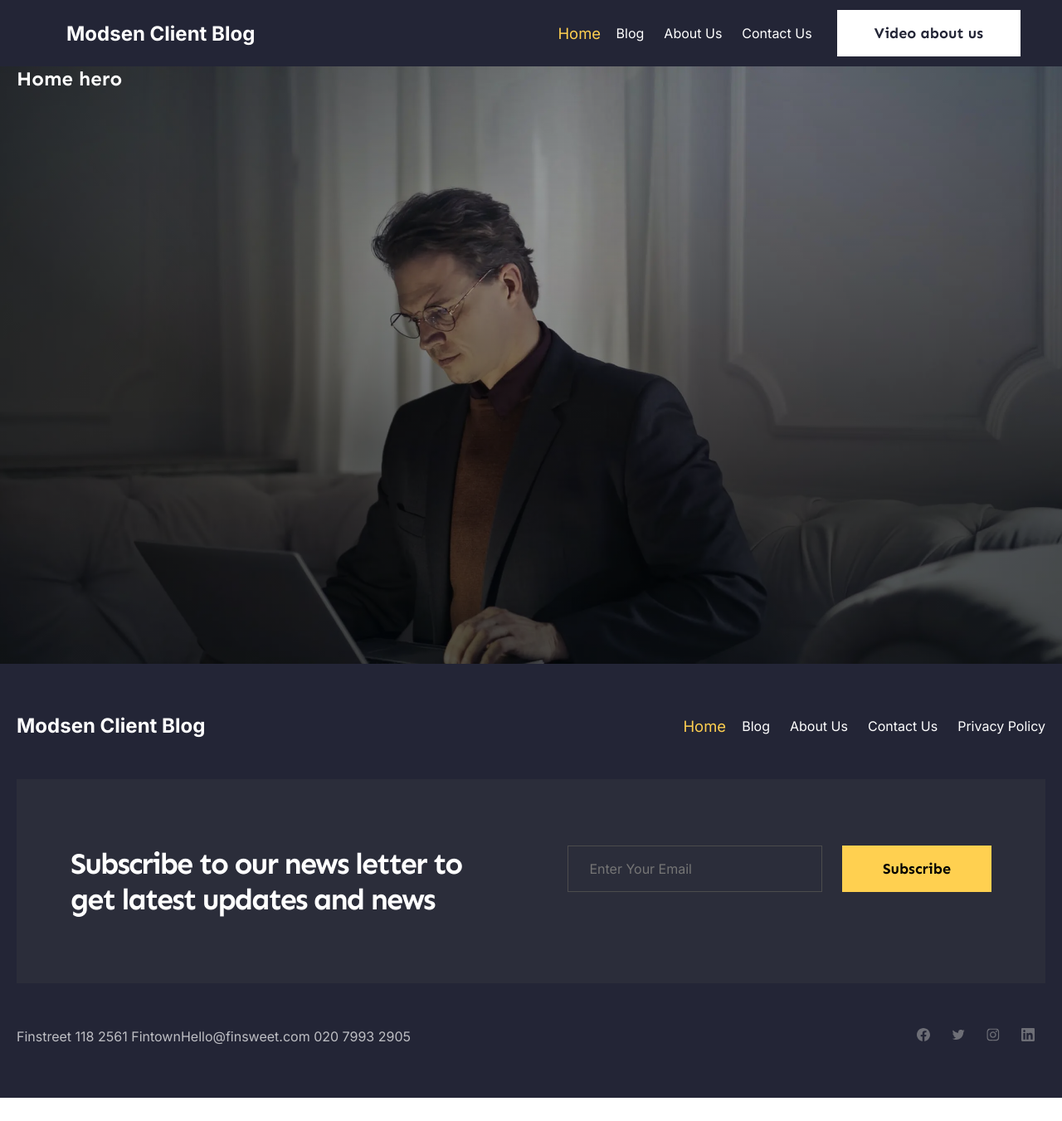
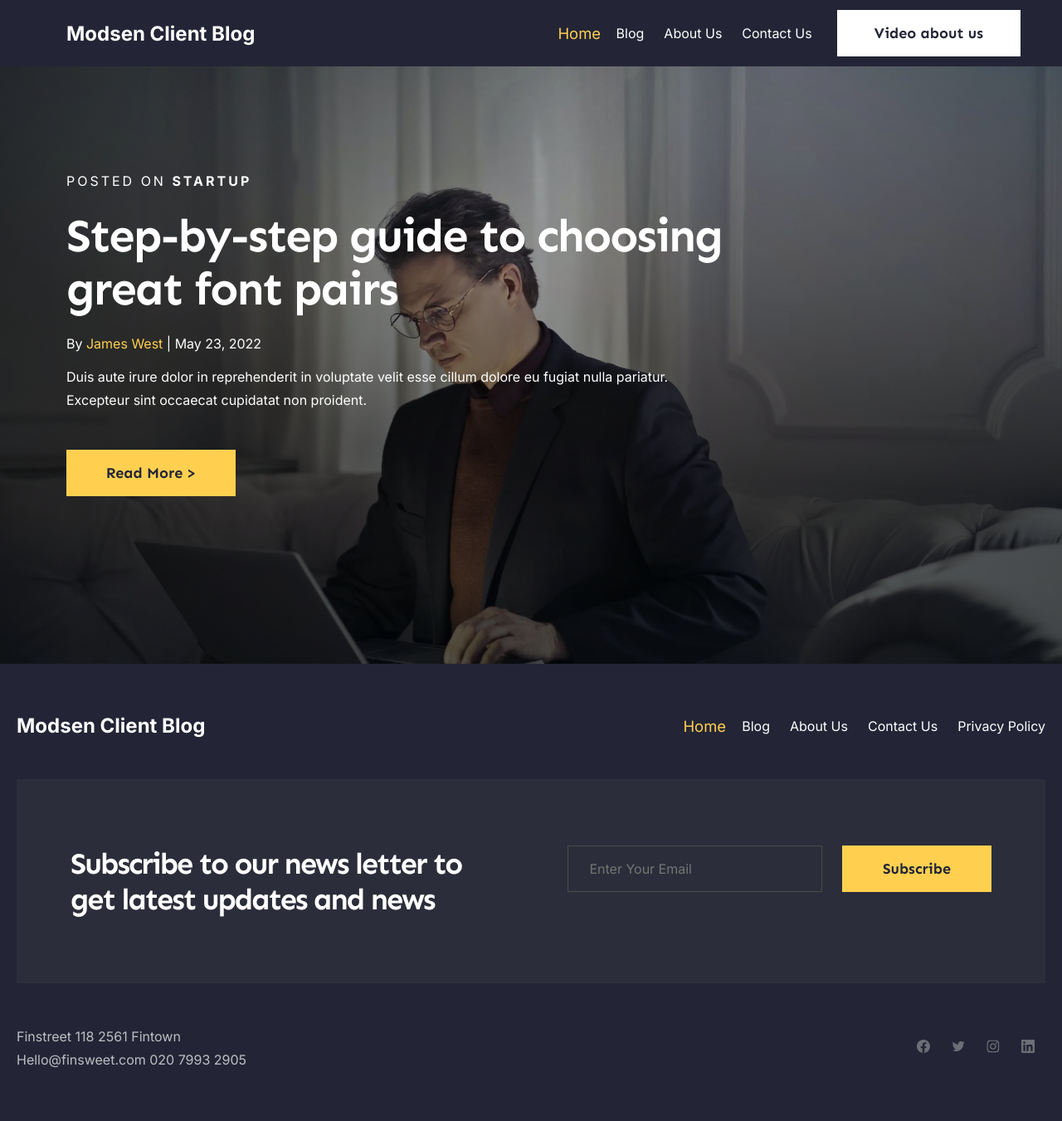
Before and after one commit to 777-vols/Modsen-ClientBlog, a Next.js app: page /en in a window 1280 px wide. Shown: the whole page at 83% size. Before the commit the page ends 1323 px from the top, so only its background shows below. Built offline with nearby package versions, Linux system fonts and the light colour scheme.

Commit message:
feat: home hero add

```diff
--- a/src/app/[locale]/_components/LayoutFooter/index.tsx
+++ b/src/app/[locale]/_components/LayoutFooter/index.tsx
@@ -22,25 +22,25 @@ const {
 
 const LayoutFooter = async ({ locale }: IProps) => {
   const { navbar, footer } = await getDictionary(locale);
-  const { subscribeTitle, subscribeButton, emailPlaceholder, ourAdress, ourEmail } = footer;
+  const { titleText, subscribeButtonText, emailPlaceholderText, adressText, emailText } = footer;
 
   return (
     <footer className={wrapper}>
       <div className={container}>
         <Navbar navbar={navbar} locale={locale} isFooterNav />
         <div className={content}>
-          <h3 className={subscribeText}>{subscribeTitle}</h3>
+          <h3 className={subscribeText}>{titleText}</h3>
           <form className={form}>
-            <input className={formInput} placeholder={emailPlaceholder} />
+            <input className={formInput} placeholder={emailPlaceholderText} />
             <button className={formButton} type="submit">
-              {subscribeButton}
+              {subscribeButtonText}
             </button>
           </form>
         </div>
         <div className={info}>
           <div className={contacts}>
-            <span className={contactItem}>{ourAdress}</span>
-            <span className={contactItem}>{ourEmail}</span>
+            <span className={contactItem}>{adressText}</span>
+            <span className={contactItem}>{emailText}</span>
           </div>
           <div className={socialsWrapper}>
             {socials.map(({ icon, href }) => (
--- a/src/app/[locale]/_components/LayoutFooter/styles.module.scss
+++ b/src/app/[locale]/_components/LayoutFooter/styles.module.scss
@@ -48,18 +48,12 @@
 }
 
 .formButton {
-  @include button;
+  @include yellowButton;
 
-  background: $color-yellow;
   padding: $space-zero 25px;
   max-width: 180px;
   width: 100%;
   margin-left: $space-small-xl;
-  transition: 0.2s;
-
-  &:hover {
-    background: $color-white;
-  }
 }
 
 .info {
--- a/src/app/[locale]/page.tsx
+++ b/src/app/[locale]/page.tsx
@@ -1,9 +1,12 @@
 import { HomeHero } from '@/components';
+import { getDictionary } from '@/lib/getDictionary';
 
-const Home = () => {
+const Home = async ({ params: { locale } }: IPageLocale) => {
+  const { homeHero } = await getDictionary(locale);
+
   return (
     <main>
-      <HomeHero />
+      <HomeHero homeHero={homeHero} locale={locale} />
     </main>
   );
 };
--- a/src/components/HomeHero/index.tsx
+++ b/src/components/HomeHero/index.tsx
@@ -1,13 +1,40 @@
 import styles from './styles.module.scss';
+import { IProps } from './types';
 
-const { wrapper, container, content } = styles;
+const {
+  wrapper,
+  container,
+  content,
+  subtitle,
+  title,
+  info,
+  description,
+  readMoreButton,
+  authorName,
+} = styles;
 
-const HomeHero = () => {
+const HomeHero = (props: IProps) => {
+  const { homeHero } = props;
+  const { titleText, subtitleText, infoText, descriptionText, buttonText } = homeHero;
+
   return (
     <section className={wrapper}>
       <div className={container}>
         <div className={content}>
-          <h1>Home hero</h1>
+          <h5 className={subtitle}>
+            {subtitleText[0]}
+            <b>{subtitleText[1]}</b>
+          </h5>
+          <h1 className={title}>{titleText}</h1>
+          <span className={info}>
+            {infoText[0]}
+            <span className={authorName}>{infoText[1]}</span>
+            {infoText[2]}
+          </span>
+          <span className={description}>{descriptionText}</span>
+          <button className={readMoreButton} type="button">
+            {buttonText}
+          </button>
         </div>
       </div>
     </section>
--- a/src/components/HomeHero/styles.module.scss
+++ b/src/components/HomeHero/styles.module.scss
@@ -10,8 +10,53 @@
 
 .container {
   @include container;
+
+  height: 100%;
+  padding: $space-large-xxl $space-large-s;
 }
 
 .content {
+  @include flex-direction-column;
+  @include maxSize;
+
+  max-width: 804px;
+  height: fit-content;
   color: $color-white;
+  font-family: var(--inter-font);
 }
+
+.subtitle {
+  font-size: $fontSize-small-xl;
+  letter-spacing: 3px;
+  font-weight: $fontWeight-s;
+}
+
+.title {
+  font-family: var(--sen-font);
+  font-size: $fontSize-large-xl;
+  letter-spacing: -2px;
+  line-height: 64px;
+  margin: $space-small-xl $space-zero;
+}
+
+.info {
+  font-size: $fontSize-small-xl;
+}
+
+.authorName {
+  color: $color-yellow;
+}
+
+.description {
+  font-size: $fontSize-small-xl;
+  font-weight: $fontWeight-s;
+  line-height: 28px;
+  margin: $space-small-l $space-zero;
+}
+
+.readMoreButton {
+  @include yellowButton;
+
+  margin-top: $space-small-xxl;
+  width: 204px;
+}
--- /dev/null
+++ b/src/components/HomeHero/types.ts
@@ -0,0 +1,6 @@
+import { DictionaryType } from '@/lib/getDictionary';
+import { Locale } from '@/lib/i18n.config';
+
+export interface IProps extends Pick<DictionaryType, 'homeHero'> {
+  locale: Locale;
+}
--- a/src/components/Navbar/styles.module.scss
+++ b/src/components/Navbar/styles.module.scss
@@ -41,15 +41,8 @@
 }
 
 .videoButton {
-  @include button;
+  @include whiteButton;
 
   margin-left: $space-small-xxl;
-  color: $color-dark-blue;
-  background: $color-white;
   padding: $space-zero $space-medium-s;
-  transition: 0.2s;
-
-  &:hover {
-    background: $color-yellow;
-  }
 }
--- a/src/lib/dictionaries/en.json
+++ b/src/lib/dictionaries/en.json
@@ -10,11 +10,18 @@
     },
     "videoButtonName": "Video about us"
   },
+  "homeHero": {
+    "titleText": "Step-by-step guide to choosing great font pairs",
+    "subtitleText": ["POSTED ON ", "STARTUP"],
+    "infoText": ["By ", "James West", " | May 23, 2022"],
+    "descriptionText": "Duis aute irure dolor in reprehenderit in voluptate velit esse cillum dolore eu fugiat nulla pariatur. Excepteur sint occaecat cupidatat non proident.",
+    "buttonText": "Read More >"
+  },
   "footer": {
-    "subscribeTitle": "Subscribe to our news letter to get latest updates and news",
-    "emailPlaceholder": "Enter Your Email",
-    "subscribeButton": "Subscribe",
-    "ourAdress": "Finstreet 118 2561 Fintown",
-    "ourEmail": "Hello@finsweet.com 020 7993 2905"
+    "titleText": "Subscribe to our news letter to get latest updates and news",
+    "emailPlaceholderText": "Enter Your Email",
+    "subscribeButtonText": "Subscribe",
+    "adressText": "Finstreet 118 2561 Fintown",
+    "emailText": "Hello@finsweet.com 020 7993 2905"
   }
 }
--- a/src/lib/dictionaries/ru.json
+++ b/src/lib/dictionaries/ru.json
@@ -10,11 +10,18 @@
       "privacyPolicy": "Политика безопасности"
     }
   },
+  "homeHero": {
+    "titleText": "Пошаговое руководство по выбору отличных пар шрифтов",
+    "subtitleText": ["РАЗМЕЩЕНО ПРИ ", "ЗАПУСКЕ"],
+    "infoText": ["Автор: ", "Джеймс Уэст", " | Май 23, 2022"],
+    "descriptionText": "Duis aute irure dolor in reprehenderit in voluptate velit esse cillum dolore eu fugiat nulla pariatur. Excepteur sint occaecat cupidatat non proident.",
+    "buttonText": "Читать далее >"
+  },
   "footer": {
-    "subscribeTitle": "Подпишитесь на нашу рассылку, чтобы получать последние обновления и новости",
-    "emailPlaceholder": "Введите свою электронную почту",
-    "subscribeButton": "Подписаться",
-    "ourAdress": "Финстрит 118 2561 Финтаун",
-    "ourEmail": "Hello@finsweet.com 020 7993 2905"
+    "titleText": "Подпишитесь на нашу рассылку, чтобы получать последние обновления и новости",
+    "emailPlaceholderText": "Введите свою электронную почту",
+    "subscribeButtonText": "Подписаться",
+    "adressText": "Финстрит 118 2561 Финтаун",
+    "emailText": "Hello@finsweet.com 020 7993 2905"
   }
 }
--- a/src/styles/variables.module.scss
+++ b/src/styles/variables.module.scss
@@ -77,7 +77,7 @@ $fontWeight-s: 400;
 
 @mixin flex-direction-column {
   display: flex;
-  justify-content: space-between;
+  flex-direction: column;
 }
 
 @mixin wrapper {
@@ -102,3 +102,27 @@ $fontWeight-s: 400;
   font-family: var(--sen-font);
   font-size: $fontSize-medium-s;
 }
+
+@mixin whiteButton {
+  @include button;
+
+  background: $color-white;
+  color: $color-dark-blue;
+  transition: 0.2s;
+
+  &:hover {
+    background: $color-yellow;
+  }
+}
+
+@mixin yellowButton {
+  @include button;
+
+  background: $color-yellow;
+  color: $color-dark-blue;
+  transition: 0.2s;
+
+  &:hover {
+    background: $color-white;
+  }
+}
```
